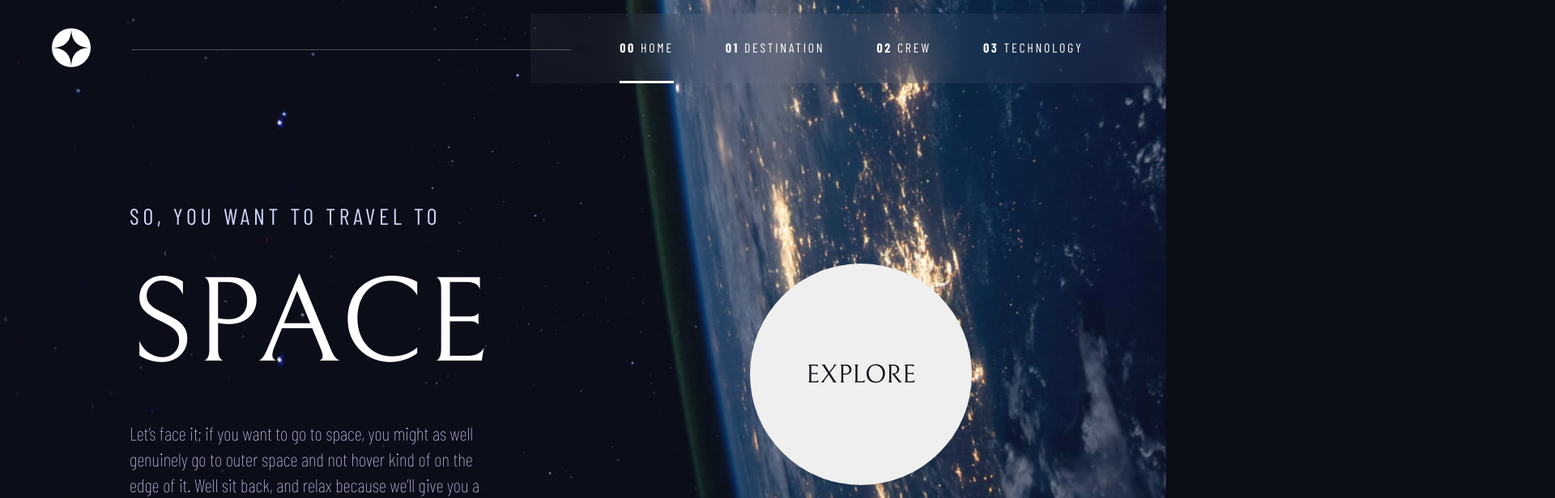
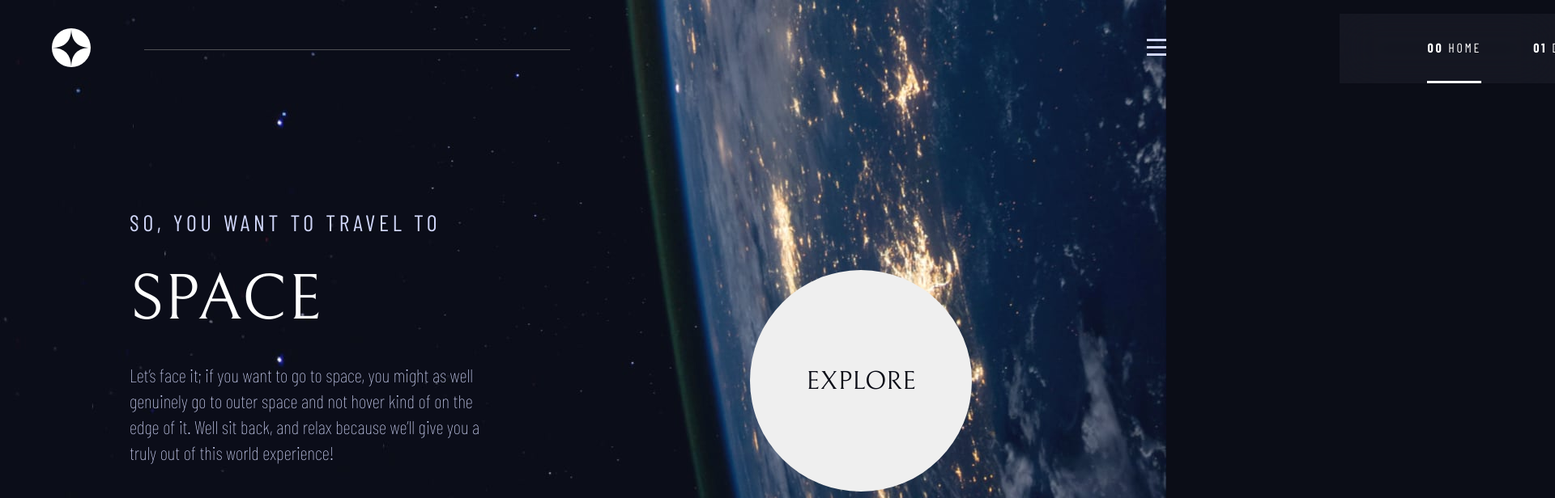
Before and after one commit to Kaamos88/Space-tourism, a Next.js app: page / in a window 1280 px wide. Shown: the top 616 px of the page at 81% size, 1920 px wide, since content can reach past the window. Built offline with nearby package versions, Linux system fonts and the light colour scheme.

Commit message:
Mobile nav -in progress

```diff
--- a/components/Nav.js
+++ b/components/Nav.js
@@ -1,9 +1,11 @@
 import Link from "next/link";
-import { useSelector } from "react-redux";
+import { useSelector, useDispatch } from "react-redux";
+import { closeNav, openNav } from "../features/nav/navSlice";
 import s from "../styles/components/Nav.module.scss";
 
 const Nav = () => {
-  const { navNumber } = useSelector((store) => store.nav);
+  const { navNumber, isOpen } = useSelector((store) => store.nav);
+  const dispatch = useDispatch();
   return (
     <div className={s.container}>
       <div className={s.icon}>
@@ -18,7 +20,17 @@ const Nav = () => {
         </svg>
       </div>
       <div className={s.vl}></div>
-      <nav className={s.navContainer}>
+      <nav className={`${s.navContainer} ${!isOpen ? s.close : ""}`}>
+        <div className={s.closeIcon}>
+          <div onClick={() => dispatch(closeNav())}>
+            <svg xmlns="http://www.w3.org/2000/svg" width="20" height="21">
+              <g fill="#D0D6F9" fillRule="evenodd">
+                <path d="M2.575.954l16.97 16.97-2.12 2.122L.455 3.076z" />
+                <path d="M.454 17.925L17.424.955l2.122 2.12-16.97 16.97z" />
+              </g>
+            </svg>
+          </div>
+        </div>
         <ul className={s.navBar}>
           <Link href="/">
             <li className={navNumber === "00" ? s.active : ""}>
@@ -50,6 +62,15 @@ const Nav = () => {
           </Link>
         </ul>
       </nav>
+      <div>
+        <div onClick={() => dispatch(openNav())}>
+          <svg xmlns="http://www.w3.org/2000/svg" width="24" height="21">
+            <g fill="#D0D6F9" fill-rule="evenodd">
+              <path d="M0 0h24v3H0zM0 9h24v3H0zM0 18h24v3H0z" />
+            </g>
+          </svg>
+        </div>
+      </div>
     </div>
   );
 };
--- a/features/nav/navSlice.js
+++ b/features/nav/navSlice.js
@@ -3,6 +3,7 @@ import { createSlice } from "@reduxjs/toolkit";
 const initialState = {
   navNumber: "",
   navHeading: "",
+  isOpen: false,
 };
 
 const navSlice = createSlice({
@@ -15,9 +16,15 @@ const navSlice = createSlice({
     setHeading: (state, action) => {
       state.navHeading = action.payload;
     },
+    openNav: (state) => {
+      state.isOpen = true;
+    },
+    closeNav: (state) => {
+      state.isOpen = false;
+    }
   },
 });
 
-export const { setHeading, setNavNumber } = navSlice.actions;
+export const { setHeading, setNavNumber, openNav, closeNav } = navSlice.actions;
 
 export default navSlice.reducer;
--- a/styles/Pages.module.scss
+++ b/styles/Pages.module.scss
@@ -2,12 +2,36 @@
 
 .app {
   background-size: cover;
-  width: 90rem;
-  margin: 0 auto;
+  width: 100vw;
   height: 100vh;
 }
 
 .home {
+  background-image: url(../public/assets/home/background-home-mobile.jpg);
+}
+
+.destination {
+  background-image: url(../public/assets/destination/background-destination-mobile.jpg);
+}
+
+.crew {
+  background-image: url(../public/assets/crew/background-crew-mobile.jpg);
+}
+
+.technology {
+  background-image: url(../public/assets/technology/background-technology-mobile.jpg);
+}
+
+
+//desktop
+@media screen and (min-width: 1024px) {
+
+ .app {
+  width: 90rem;
+  margin: 0 auto;
+ }
+
+ .home {
   background-image: url(../public/assets/home/background-home-desktop.jpg);
 }
 
@@ -22,3 +46,42 @@
 .technology {
   background-image: url(../public/assets/technology/background-technology-desktop.jpg);
 }
+
+}
+
+// //tablet
+
+@media screen and (min-width: 768px) and (max-width: 1023px) {
+  .home {
+    background-image: url(../public/assets/home/background-home-tablet.jpg);
+  }
+
+  .destination {
+    background-image: url(../public/assets/destination/background-destination-tablet.jpg);
+  }
+
+  .crew {
+    background-image: url(../public/assets/crew/background-crew-tablet.jpg);
+  }
+
+  .technology {
+    background-image: url(../public/assets/technology/background-technology-tablet.jpg);
+  }
+}
+
+
+
+// //mobile
+// @media screen and (max-width: 767px) {
+
+// }
+// //tablet
+
+// @media screen and (min-width: 768px) and (max-width: 1023px) {
+
+// }
+
+// //desktop
+// @media screen and (min-width: 1024px) {
+
+// }
--- a/styles/components/Main.module.scss
+++ b/styles/components/Main.module.scss
@@ -2,30 +2,27 @@
 
 .main {
   display: flex;
-  height: 84%;
-  justify-content: space-between;
-  align-items: flex-end;
-  width: 100%;
+  flex-direction: column;
+  align-items: center;
   h1 {
-    padding: 2rem 0;
+    font-size: 5rem;
   }
-  h5 {
-    color: $second-color;
-  }
+}
+
+.welcomeText {
+  width: 328px;
 }
 
 .circleBtn {
   cursor: pointer;
   border-radius: 100%;
   border: 0;
-  width: 17.125rem;
-  height: 17.125rem;
-  margin-right: 15rem;
-  margin-bottom: 12rem;
+  width: 9.375rem;
+  height: 9.375rem;
   text-transform: uppercase;
   font-family: $font-prime;
   font-weight: 400;
-  font-size: 2rem;
+  font-size: 1.25rem;
   color: $prime-color;
   &:hover{
     animation: hoverBtn .3s ease;
@@ -41,13 +38,39 @@
   color: $second-color;
  }
 
-.welcomeText {
-  width: 28.125rem;
-  height: 23.875rem;
-  margin: 10rem;
-}
+
 
 @keyframes hoverBtn {
   from {outline: 0rem solid rgba(151, 151, 151, 0.7);}
   to {outline: 4rem solid rgba(151, 151, 151, 0.7);}
 }
+
+@media screen and (min-width: 1024px) {
+  .main {
+    flex-direction: row;
+    justify-content: space-between;
+    align-items: flex-end;
+    height: 85%;
+    width: 100%;
+    h1 {
+      padding: 2rem 0;
+    }
+    h5 {
+      color: $second-color;
+    }
+  }
+  .welcomeText {
+    width: 28.125rem;
+    height: 23.875rem;
+    margin: 10rem;
+  }
+
+  .circleBtn {
+    font-size: 2rem;
+    width: 17.125rem;
+    height: 17.125rem;
+    margin-right: 15rem;
+    margin-bottom: 12rem;
+  }
+
+}
--- a/styles/components/Nav.module.scss
+++ b/styles/components/Nav.module.scss
@@ -1,46 +1,89 @@
-@import '/styles/variables';
+@import "/styles/variables";
 
 .container {
+  position: fixed;
   display: flex;
   justify-content: space-between;
-  align-items: center;
   width: 100%;
-  height: 15%;
+  height: 100%;
 }
 
 .navContainer {
-  width: 55%;
-  margin: 2rem 0;
-  background-color: rgba($second-color, .05);
+  width: 65%;
+  background-color: rgba($second-color, 0.05);
   backdrop-filter: blur(25px);
+  &.close{
+    position: relative;
+    left: 1000px;
+  }
 }
 
 .navBar {
   margin: 0;
   display: flex;
-  padding-left: 10%;
-  .active {
-    border-bottom: 3px solid #fff;
-  }
+  flex-direction: column;
+  padding-left: 1%;
+  padding-top: 20%;
   li {
     cursor: pointer;
     text-transform: uppercase;
     letter-spacing: 0.169rem;
     font-size: 1rem;
     list-style: none;
-    padding: 2rem 0;
+    padding: 1rem 0;
     margin: 0 2rem;
-    border-bottom: 3px solid transparent;
-    &:hover:not(.active){
-      border-bottom: 3px solid rgba(255,255,255, 0.5);
   }
-  }
-  span{
+  span {
     font-family: $font-second-bold;
   }
 }
 
 .vl {
+  display: none;
+}
+
+.icon {
+  margin: 1rem;
+}
+.closeIcon {
+  padding: 1rem;
+  svg {
+    margin-top: .7rem;
+    float: right;
+  }
+}
+
+@media screen and (min-width: 1024px) {
+  .container {
+    align-items: center;
+    position: static;
+    height: 15%;
+  }
+  .navContainer {
+    width: 55%;
+  }
+  .navBar {
+    height: auto;
+    flex-direction: row;
+    padding-left: 10%;
+    padding-top: 0;
+    .active {
+      border-bottom: 3px solid #fff;
+    }
+    li {
+      cursor: pointer;
+      letter-spacing: 0.169rem;
+      font-size: 1rem;
+      padding: 2rem 0;
+      margin: 0 2rem;
+      border-bottom: 3px solid transparent;
+      &:hover:not(.active) {
+        border-bottom: 3px solid rgba(255, 255, 255, 0.5);
+      }
+    }
+  }
+  .vl {
+    display: block;
     position: relative;
     left: 50px;
     z-index: 30;
@@ -52,3 +95,7 @@
   .icon {
     margin-left: 4rem;
   }
+  .closeIcon {
+    display: none;
+  }
+}
```
Lines whose indentation alone changed are shown as unchanged.
